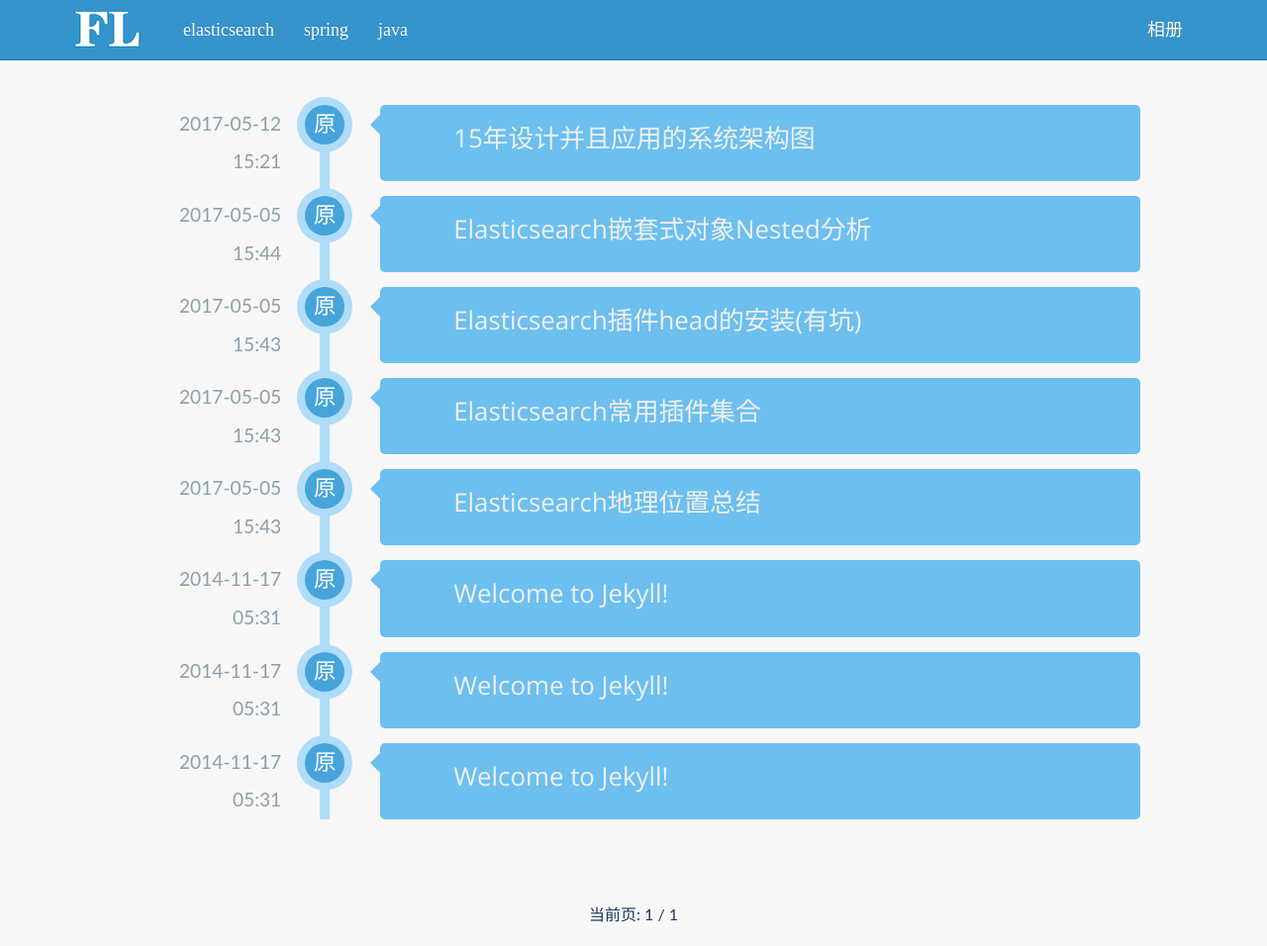
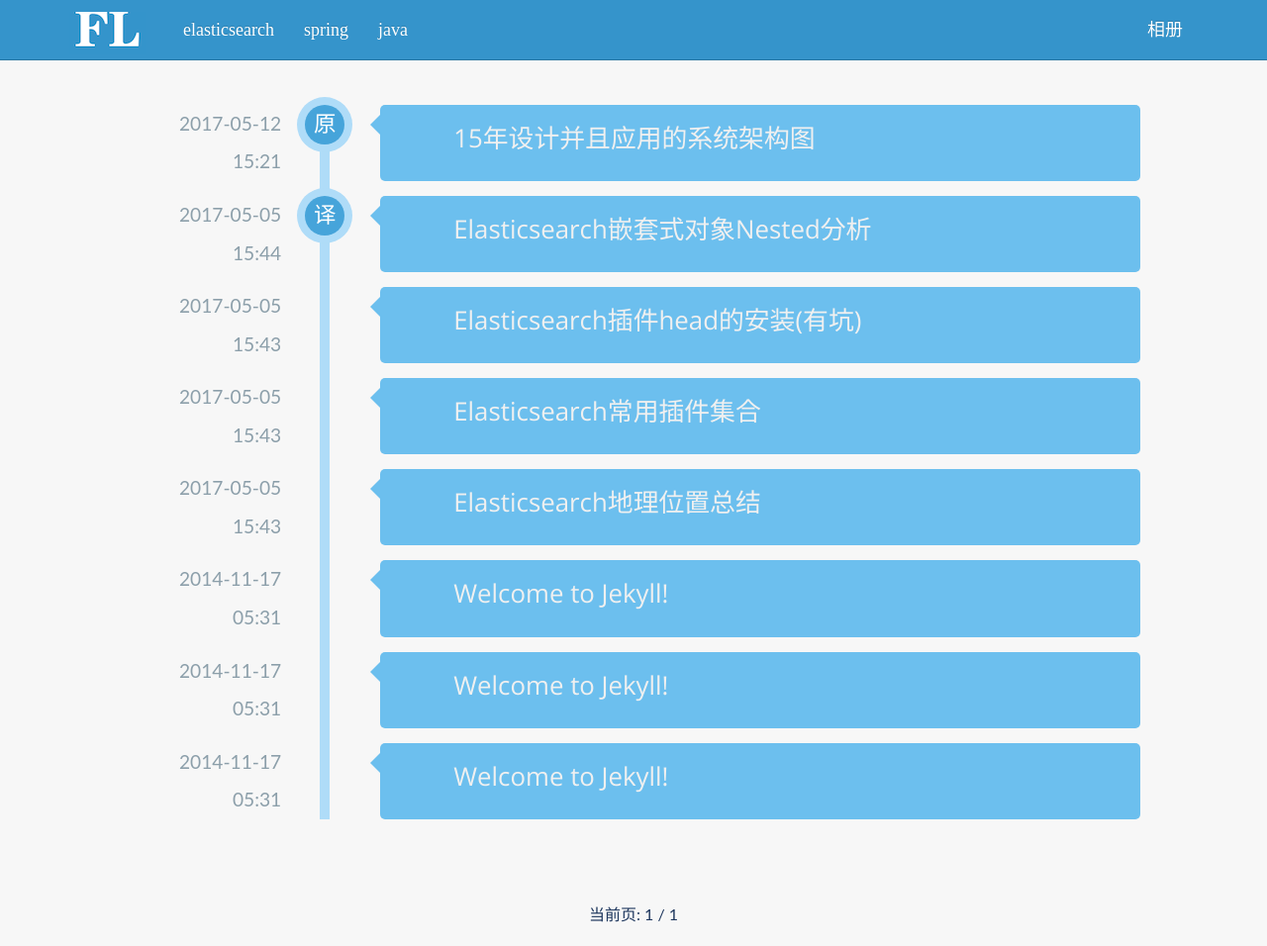
Before and after one commit to chcchccch/felayman.github.io, a Jekyll site: the page built from home/index.html, in a window 1280 px wide and 956 px high. Shown: the whole window at 99% size. Built offline with Jekyll 4.4.1, drawn with Linux system fonts in a browser that asks for light colours; some web fonts are replaced; the list of posts is cut into pages by our own code.

Commit message:
翻译与原创

```diff
--- a/home/index.html
+++ b/home/index.html
@@ -14,7 +14,12 @@ title: felayman个人博客
                     <span>{{post.date | date: '%Y-%m-%d %H:%M' }} </span>
                     <span class=""></span>
                 </time>
+                {% if post.tag contains  '原创' %}
                 <div class="cbp_tmicon cbp_tmicon-phone "></div>
+                {%endif%}
+                {% if post.tag contains  '翻译' %}
+                <div class="cbp_tmicon cbp_tmicon-phone-1 "></div>
+                {%endif%}
                 <div class="cbp_tmlabel ">
                     <h2><a class="anchor-target-small"  href="{{post.url}}">{{post.title}}</a></h2>
                 </div>
--- a/styles/css/component.css
+++ b/styles/css/component.css
@@ -123,6 +123,10 @@
 	content: "原";
 }
 
+.cbp_tmicon-phone-1:before {
+	content: "译";
+}
+
 .cbp_tmicon-screen:before {
 	content: "\e001";
 }
```
Also changed, not shown: _posts/elasticsearch/2015-05-05-Elasticsearch嵌套式对象Nested分析.md (+1 -1 lines).
